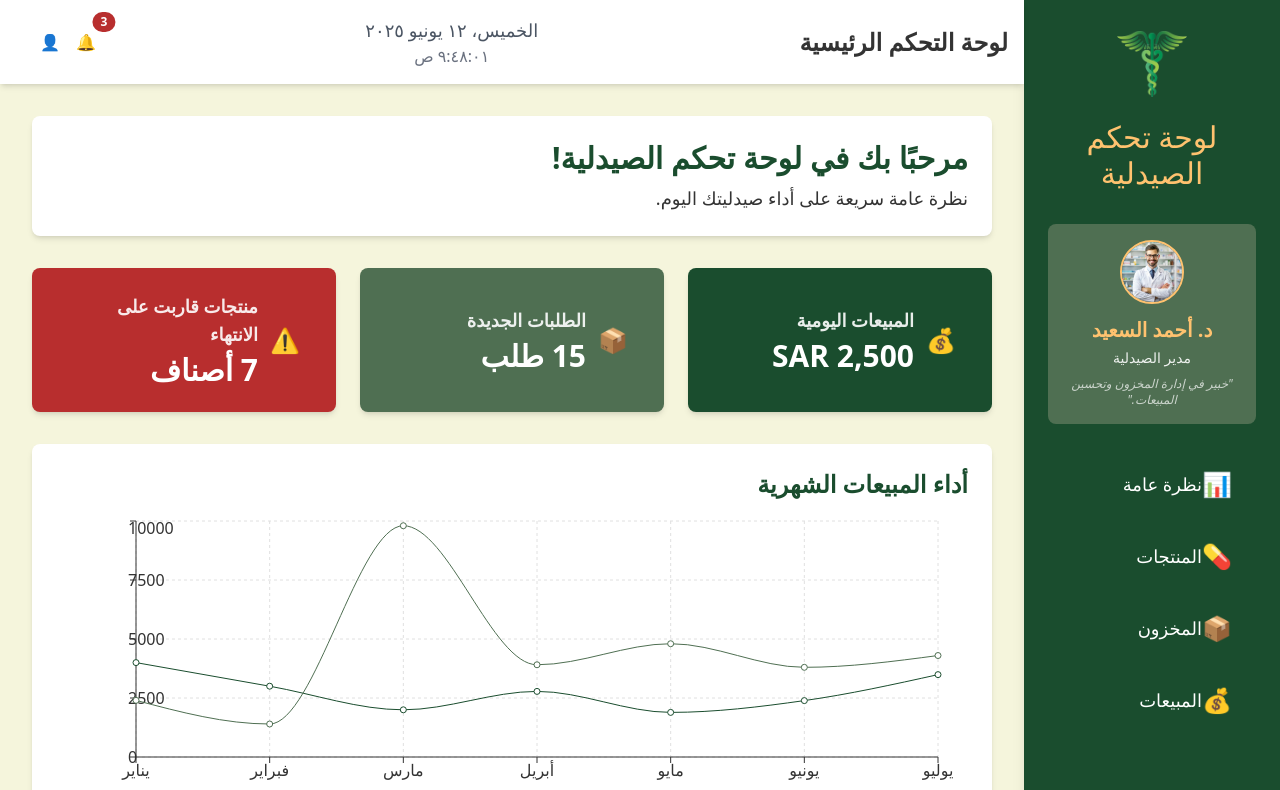
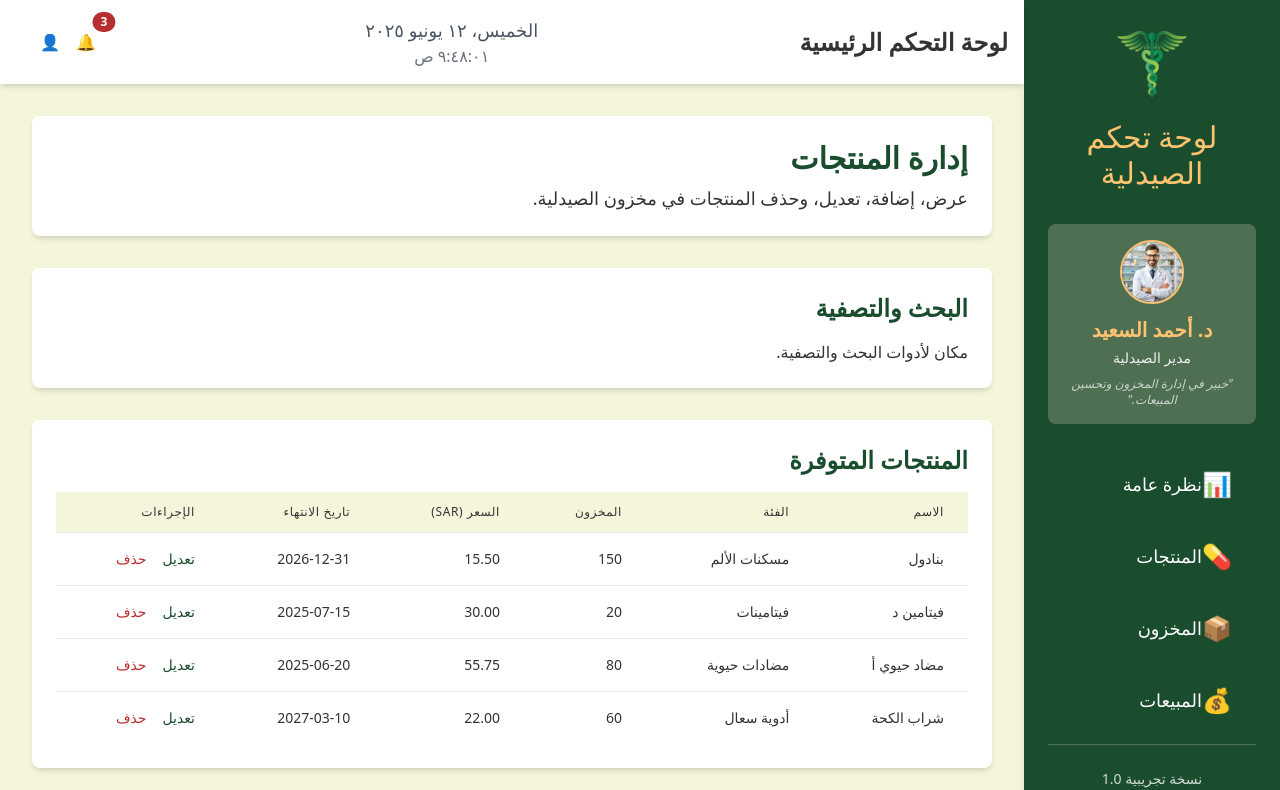
Before and after one commit to HomamAlyaghshi/Online-Learning, a React (Create React App) app: page /products in a window 1280 px wide. Shown: the top 790 px of the page. Built offline with nearby package versions, Linux system fonts and the light colour scheme; a web font is replaced by a local one.

Commit message:
Products page added

```diff
--- a/src/App.js
+++ b/src/App.js
@@ -1,13 +1,20 @@
+import { BrowserRouter as Router, Routes, Route } from "react-router-dom";
 import DashboardLayout from "./layouts/DashboardLayout";
 import Dashboard from "./pages/Dashboard";
+import Products from "./pages/Products"; // تأكد أنك أنشأت هذه الصفحة
 import { DataProvider } from "./context/dataContext";
 
 function App() {
   return (
     <DataProvider>
-      <DashboardLayout>
-        <Dashboard />
-      </DashboardLayout>
+      <Router>
+        <DashboardLayout>
+          <Routes>
+            <Route path="/" element={<Dashboard />} />
+            <Route path="/products" element={<Products />} />
+          </Routes>
+        </DashboardLayout>
+      </Router>
     </DataProvider>
   );
 }
--- a/src/layouts/Sidebar.jsx
+++ b/src/layouts/Sidebar.jsx
@@ -60,7 +60,7 @@ const Sidebar = () => {
           </li>
           <li className="mb-4">
             <a
-              href="/"
+              href="/products"
               className="flex items-center p-3 rounded-lg text-lg hover:bg-secondary transition-colors duration-200"
             >
               <span className="ms-3 text-2xl">💊</span>
--- /dev/null
+++ b/src/pages/Products.jsx
@@ -0,0 +1,113 @@
+// src/pages/Products.jsx
+
+import React from 'react';
+import { useData } from '../context/dataContext'; // سنحتاج لبيانات المنتجات من السياق
+
+const Products = () => {
+  const { products, deleteProduct } = useData(); // جلب المنتجات ودالة الحذف من السياق
+
+  return (
+    <div className="space-y-8">
+      {/* قسم ترحيبي أو عنوان الصفحة */}
+      <div className="bg-white p-6 rounded-lg shadow-md">
+        <h1 className="text-3xl font-bold text-primary mb-2">
+          إدارة المنتجات
+        </h1>
+        <p className="text-lg text-textDark">
+          عرض، إضافة، تعديل، وحذف المنتجات في مخزون الصيدلية.
+        </p>
+      </div>
+
+      {/* قسم البحث والتصفية (سنضيفه لاحقًا) */}
+      <div className="bg-white p-6 rounded-lg shadow-md">
+        <h2 className="text-2xl font-bold text-primary mb-4">
+          البحث والتصفية
+        </h2>
+        {/* سيتم هنا إضافة شريط البحث وخيارات التصفية */}
+        <p className="text-textDark">مكان لأدوات البحث والتصفية.</p>
+      </div>
+
+      {/* جدول عرض المنتجات */}
+      <div className="bg-white p-6 rounded-lg shadow-md">
+        <h2 className="text-2xl font-bold text-primary mb-4">
+          المنتجات المتوفرة
+        </h2>
+        <div className="overflow-x-auto">
+          <table className="min-w-full divide-y divide-gray-200">
+            <thead className="bg-background">
+              <tr>
+                <th className="px-6 py-3 text-right text-xs font-medium text-textDark uppercase tracking-wider">
+                  الاسم
+                </th>
+                <th className="px-6 py-3 text-right text-xs font-medium text-textDark uppercase tracking-wider">
+                  الفئة
+                </th>
+                <th className="px-6 py-3 text-right text-xs font-medium text-textDark uppercase tracking-wider">
+                  المخزون
+                </th>
+                <th className="px-6 py-3 text-right text-xs font-medium text-textDark uppercase tracking-wider">
+                  السعر (SAR)
+                </th>
+                <th className="px-6 py-3 text-right text-xs font-medium text-textDark uppercase tracking-wider">
+                  تاريخ الانتهاء
+                </th>
+                <th className="px-6 py-3 text-right text-xs font-medium text-textDark uppercase tracking-wider">
+                  الإجراءات
+                </th>
+              </tr>
+            </thead>
+            <tbody className="bg-white divide-y divide-gray-200">
+              {products.length > 0 ? (
+                products.map((product) => (
+                  <tr key={product.id}>
+                    <td className="px-6 py-4 whitespace-nowrap text-sm font-medium text-textDark">
+                      {product.name}
+                    </td>
+                    <td className="px-6 py-4 whitespace-nowrap text-sm text-textDark">
+                      {product.category}
+                    </td>
+                    <td className="px-6 py-4 whitespace-nowrap text-sm text-textDark">
+                      {product.stock}
+                    </td>
+                    <td className="px-6 py-4 whitespace-nowrap text-sm text-textDark">
+                      {product.price.toFixed(2)}
+                    </td>
+                    <td className="px-6 py-4 whitespace-nowrap text-sm text-textDark">
+                      {product.expiryDate}
+                    </td>
+                    <td className="px-6 py-4 whitespace-nowrap text-sm font-medium">
+                      <button
+                        onClick={() => alert(`تعديل ${product.name}`)} // سيتم استبدالها بدالة التعديل لاحقًا
+                        className="text-primary hover:text-secondary-dark transition-colors duration-200 ml-4"
+                      >
+                        تعديل
+                      </button>
+                      <button
+                        onClick={() => {
+                          if (window.confirm(`هل أنت متأكد من حذف ${product.name}؟`)) {
+                            deleteProduct(product.id); // استخدام دالة الحذف من السياق
+                          }
+                        }}
+                        className="text-danger hover:text-red-700 transition-colors duration-200"
+                      >
+                        حذف
+                      </button>
+                    </td>
+                  </tr>
+                ))
+              ) : (
+                <tr>
+                  <td colSpan="6" className="px-6 py-4 text-center text-textDark">
+                    لا توجد منتجات حاليًا.
+                  </td>
+                </tr>
+              )}
+            </tbody>
+          </table>
+        </div>
+      </div>
+    </div>
+  );
+};
+
+export default Products;
```
